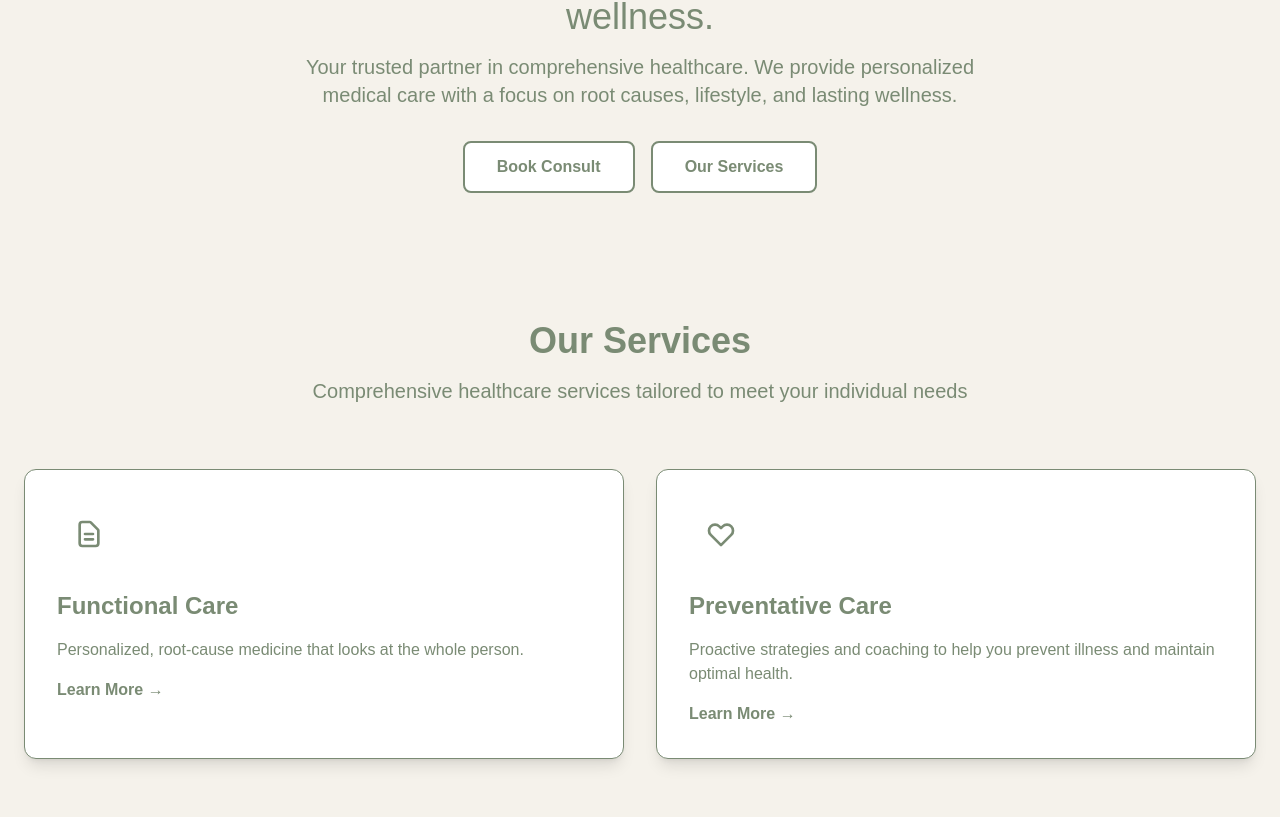
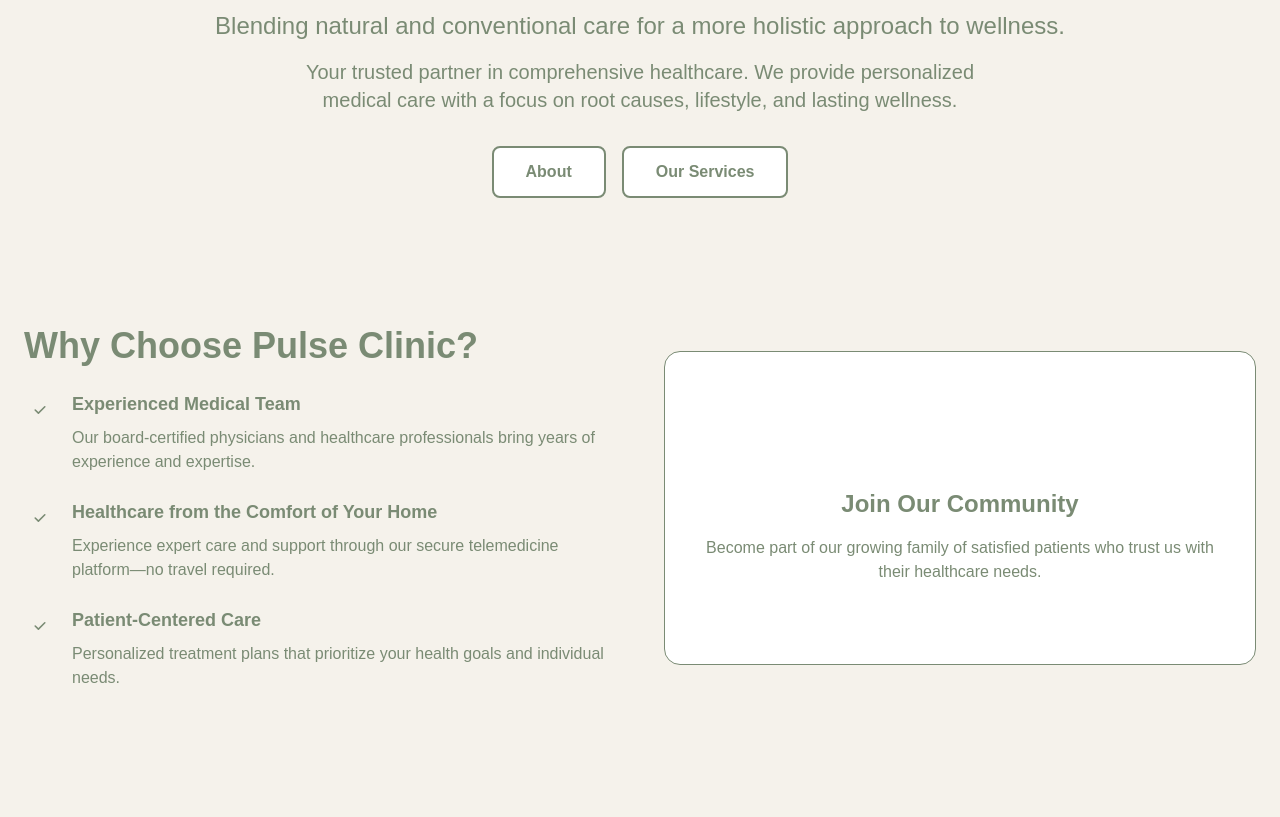
Before and after one commit to allyynorton/pulse-clinic, a Next.js app: page / in a window 1280 px wide. Shown: the part 423-1240 px from the top of the page. Built offline with nearby package versions, Linux system fonts and the light colour scheme.

Commit message:
Homepage updates: larger logo, smaller tagline, About button, remove Our Services section

```diff
--- a/src/app/page.tsx
+++ b/src/app/page.tsx
@@ -10,21 +10,21 @@
           <Image
             src="/pulse-logo.png"
             alt="Pulse Clinic Logo Large"
-            width={300}
-            height={300}
+            width={380}
+            height={380}
             className="mb-6"
             priority
           />
-          <h1 className="text-3xl md:text-4xl font-pacifico text-brown mb-4">Blending natural and conventional care for a more holistic approach to wellness.</h1>
+          <h1 className="text-xl md:text-2xl font-pacifico text-brown mb-4">Blending natural and conventional care for a more holistic approach to wellness.</h1>
           <p className="text-xl text-green max-w-2xl mx-auto mb-8">
             Your trusted partner in comprehensive healthcare. We provide personalized medical care with a focus on root causes, lifestyle, and lasting wellness.
           </p>
           <div className="flex flex-col sm:flex-row gap-4 justify-center">
             <Link
-              href="/consult-booking"
+              href="/About"
               className="border-2 border-brown text-brown px-8 py-3 rounded-lg font-semibold bg-white hover:bg-brown hover:text-white transition-colors text-center"
             >
-              Book Consult
+              About
             </Link>
             <Link
               href="/services"
@@ -32,50 +32,6 @@
             >
               Our Services
             </Link>
-          </div>
-        </div>
-      </section>
-
-      {/* Services Preview */}
-      <section className="py-20 bg-cream">
-        <div className="container mx-auto px-6">
-          <div className="text-center mb-16">
-            <h2 className="text-4xl font-bold text-brown mb-4">Our Services</h2>
-            <p className="text-xl text-green max-w-2xl mx-auto">
-              Comprehensive healthcare services tailored to meet your individual needs
-            </p>
-          </div>
-          <div className="grid md:grid-cols-2 gap-8">
-            {/* Functional Care */}
-            <div className="bg-white rounded-xl p-8 shadow-lg hover:shadow-xl transition-shadow border border-cream">
-              <div className="w-16 h-16 bg-green rounded-lg flex items-center justify-center mb-6">
-                <svg className="w-8 h-8 text-brown" fill="none" stroke="currentColor" viewBox="0 0 24 24">
-                  <path strokeLinecap="round" strokeLinejoin="round" strokeWidth={2} d="M9 12h6m-6 4h6m2 5H7a2 2 0 01-2-2V5a2 2 0 012-2h5.586a1 1 0 01.707.293l5.414 5.414a1 1 0 01.293.707V19a2 2 0 01-2 2z" />
-                </svg>
-              </div>
-              <h3 className="text-2xl font-bold mb-4 text-brown">Functional Care</h3>
-              <p className="text-green mb-4">
-                Personalized, root-cause medicine that looks at the whole person.
-              </p>
-              <Link href="/services" className="text-brown font-semibold hover:text-orange">
-                Learn More →
-              </Link>
-            </div>
-            {/* Preventative Care */}
-            <div className="bg-white rounded-xl p-8 shadow-lg hover:shadow-xl transition-shadow border border-cream">
-              <div className="w-16 h-16 bg-orange rounded-lg flex items-center justify-center mb-6">
-                <svg className="w-8 h-8 text-brown" fill="none" stroke="currentColor" viewBox="0 0 24 24">
-                  <path strokeLinecap="round" strokeLinejoin="round" strokeWidth={2} d="M4.318 6.318a4.5 4.5 0 000 6.364L12 20.364l7.682-7.682a4.5 4.5 0 00-6.364-6.364L12 7.636l-1.318-1.318a4.5 4.5 0 00-6.364 0z" />
-                </svg>
-              </div>
-              <h3 className="text-2xl font-bold mb-4 text-brown">Preventative Care</h3>
-              <p className="text-green mb-4">
-                Proactive strategies and coaching to help you prevent illness and maintain optimal health.
-              </p>
-              <Link href="/services" className="text-brown font-semibold hover:text-orange">
-                Learn More →
-              </Link>
-            </div>
           </div>
         </div>
       </section>
```
